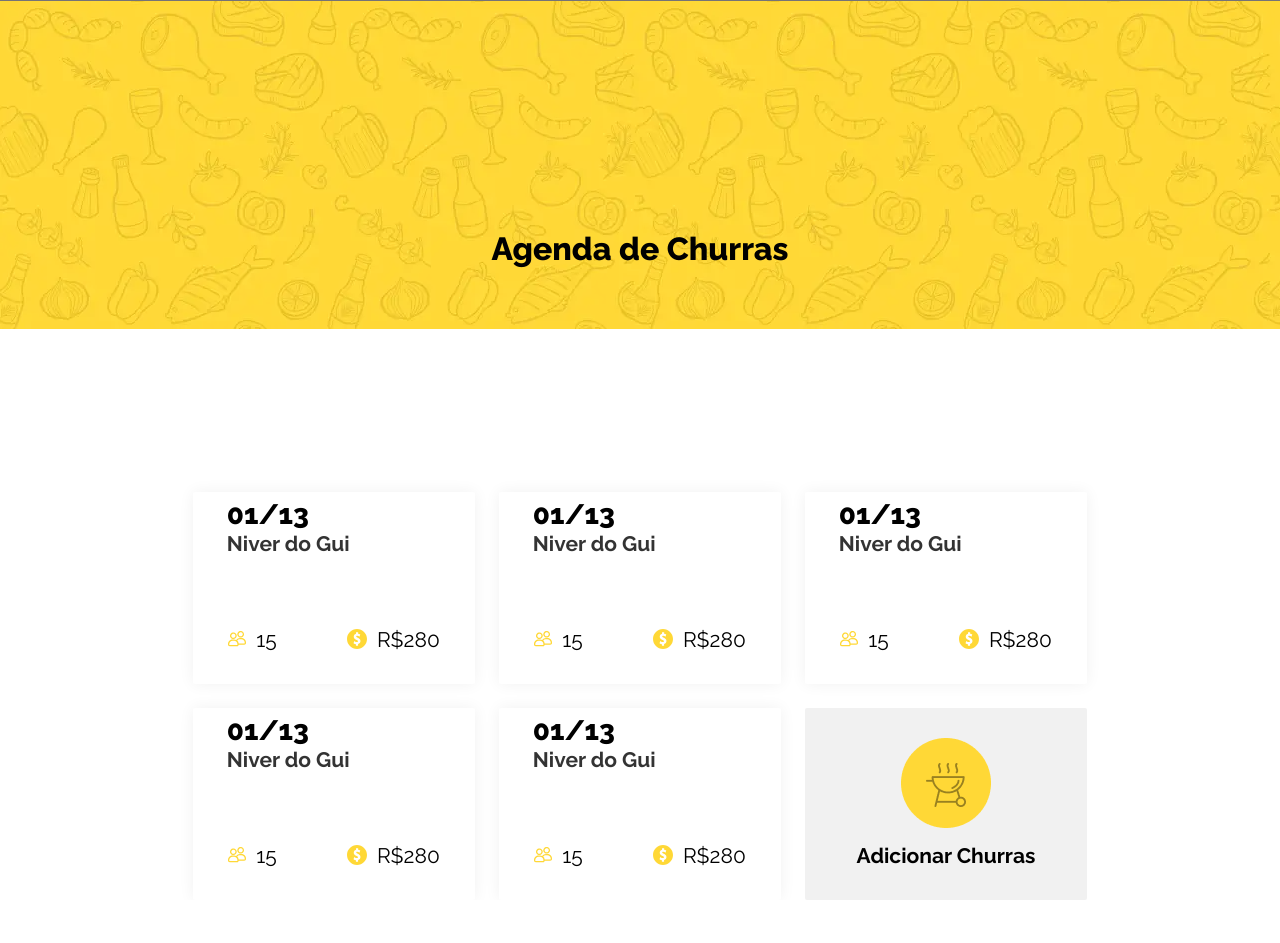
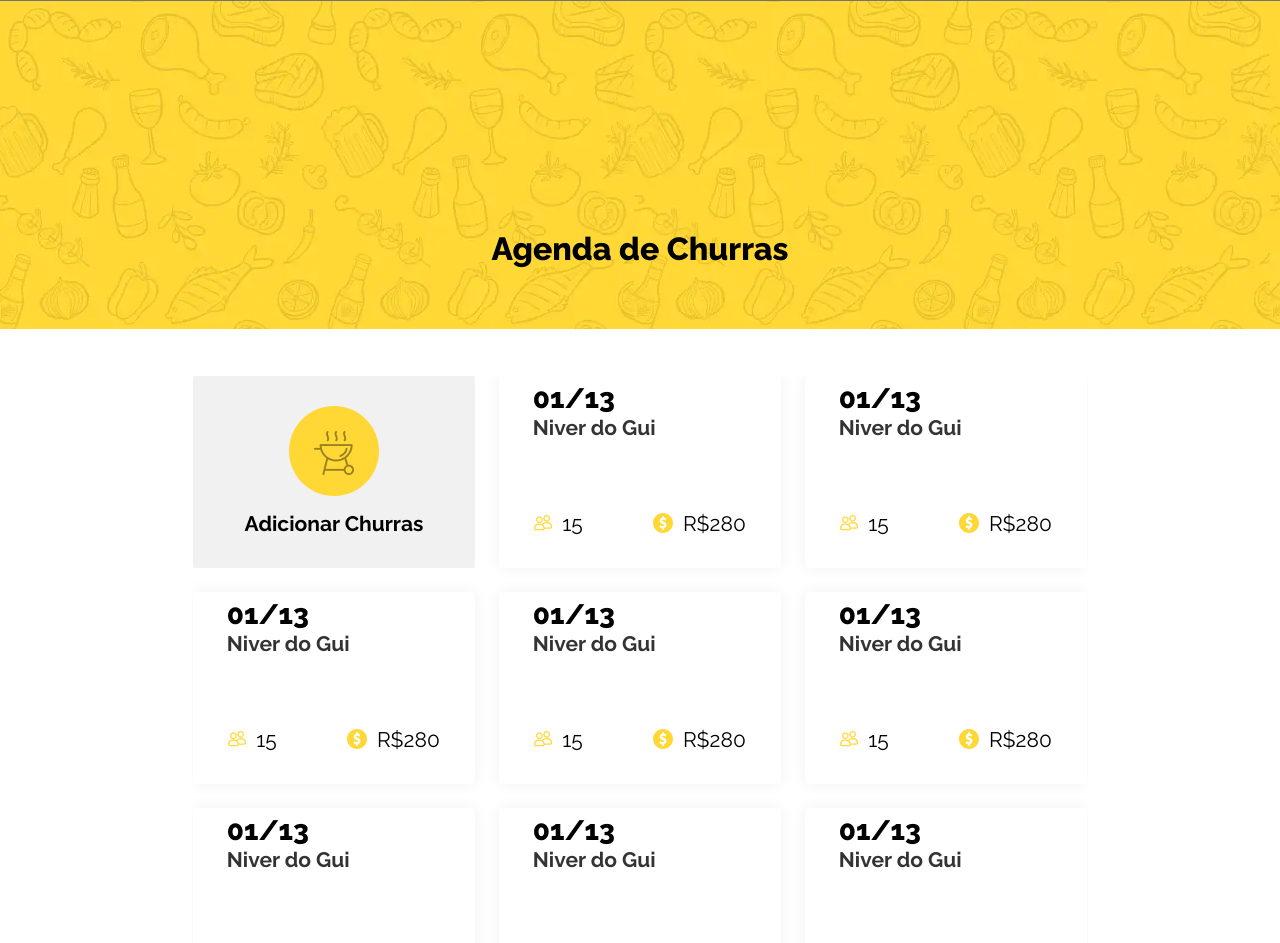
Before and after one commit to DaniloD30/make-your-barbecue, a Next.js app: page /barbecue-schedule in a window 1280 px wide. Shown: the top 943 px of the page. Before the commit the page ends 900 px from the top, so only its background shows below. Built offline with nearby package versions, Linux system fonts and the light colour scheme.

Commit message:
feat: scrool barbecue schedule, css scrool

```diff
--- a/src/pages/barbecue-schedule/BarbecueSchedule.module.css
+++ b/src/pages/barbecue-schedule/BarbecueSchedule.module.css
@@ -27,9 +27,12 @@
   justify-content: center;
   position: absolute;
   gap: 24px;
-  margin-top: 30%;
+  margin-top: 50%;
   max-width: 60%;
   flex-wrap: wrap;
+  max-height: 640px;
+  min-height: 300px;
+  overflow-y: auto;
 }
 
 @media (max-width: 1485px) {
--- a/src/pages/barbecue-schedule/index.tsx
+++ b/src/pages/barbecue-schedule/index.tsx
@@ -16,12 +16,18 @@
         <div className={styles.containerName}>
           <div className={styles.name}>Agenda de Churras</div>
           <div className={styles.card}>
+            <CardAddBarbecue />
             <Card />
             <Card />
             <Card />
             <Card />
             <Card />
-            <CardAddBarbecue />
+            <Card />
+            <Card />
+
+            <Card />
+            <Card />
+            <Card />
           </div>
         </div>
       </div>
--- a/src/styles/globals.css
+++ b/src/styles/globals.css
@@ -1,4 +1,4 @@
-@import url('https://fonts.googleapis.com/css2?family=Raleway:ital,wght@0,100;0,400;0,700;0,800;1,100;1,400;1,700;1,800&display=swap');
+@import url("https://fonts.googleapis.com/css2?family=Raleway:ital,wght@0,100;0,400;0,700;0,800;1,100;1,400;1,700;1,800&display=swap");
 * {
   box-sizing: border-box;
   padding: 0;
@@ -11,3 +11,13 @@
   min-width: 100vh;
   overflow-x: hidden;
 }
+
+::-webkit-scrollbar {
+  width: 8px;
+}
+
+::-webkit-scrollbar-thumb {
+  background-color: black;
+  border-radius: 20px;
+  border: 3px solid #959599;
+}
```
